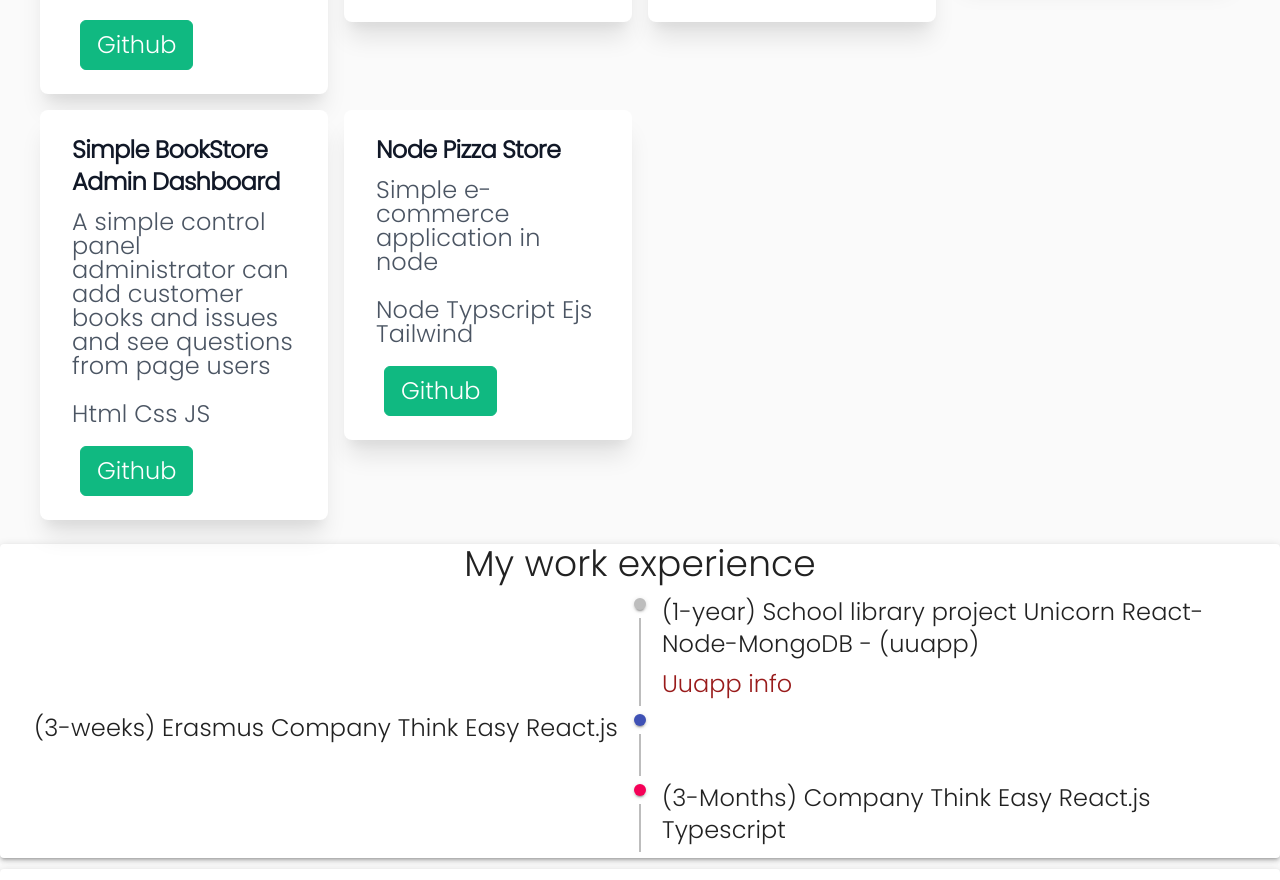
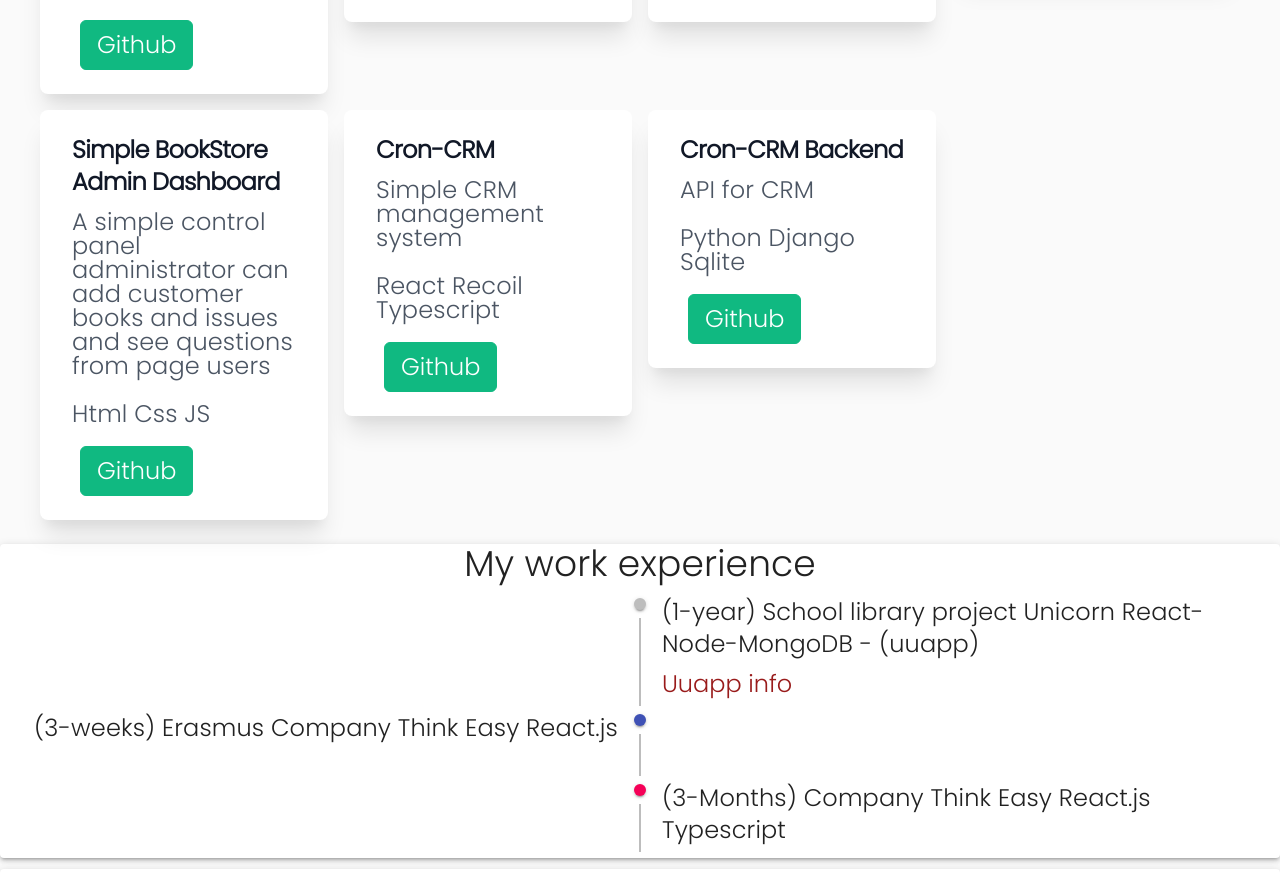
Before and after one commit to peterdinis/Portfolio-Dinis, a React (Create React App) app: page / in a window 1280 px wide. Shown: the part 2201-3081 px from the top of the page. Built offline with nearby package versions, Linux system fonts and the light colour scheme.

Commit message:
Projects update

```diff
--- a/src/components/projects/MyProjects.jsx
+++ b/src/components/projects/MyProjects.jsx
@@ -48,20 +48,20 @@ const MyProjects = () => {
         />
 
         <Project
-          name="Node Pizza Store"
-          description={t("description.newProjectOne")}
-          subName="Node Typscript Ejs Tailwind"
+          name="Cron-CRM"
+          description={t("description.crm")}
+          subName="React Recoil Typescript"
+          link="https://github.com/peterdinis/Cron-CRM-React"
           firstLinkName="Github"
-          link="https://github.com/peterdinis/Node-Pizzas-App"
         />
 
-        {/* <Project
-
-          name="Next Web3 Crpyto app"
-          description="Applikácia pre crpyto platby"
-          subName="Next Moralis Tailwind"
+        <Project
+          name="Cron-CRM Backend"
+          description={t("description.crmAPI")}
+          subName="Python Django Sqlite"
+          link="https://github.com/peterdinis/CRON-CRM-Backend"
           firstLinkName="Github"
-          link="https://github.com/peterdinis/Next-Web3" /> */}
+        />
       </div>
     </div>
   );
--- a/src/i18n/i18n.js
+++ b/src/i18n/i18n.js
@@ -39,6 +39,8 @@ i18n
             newProject: "Simple social site",
             newCompany: "Inver s.r.o",
             newProjectOne: "Simple e-commerce application in node",
+            crm: "Simple CRM management system",
+            crmAPI: "API for CRM",
             newProjectTwo: "Client for foodStore e-commerce app",
             newProjectThree: "API for foodStore e-commerce app",
             sevenDesc: "A simple control panel administrator can add customer books and issues and see questions from page users",
@@ -51,6 +53,8 @@ i18n
         translation: {
           description: {
             aboutMe: "Pár viet o mne",
+            crm: "Jednoduchý crm systém",
+            crmAPI: "API pre crm",
             firstSentence: "Ahoj Volám sa Peter Dinis. Mám 20 rokov. Pochádzam z Bardejova. Naštevoval som Strednú priemyselnú školu technickú(SPŠT) v Bardejove. Skúsil som to aj na vysokej škole v Žiline, ale tam mi to nevyšlo. Odbor Informatika. Medzi moje záujmy patrí futbal, volejbal.",
             secondSentence: "Najväčšie skúsenosti mám z technológiami: React Python Django a Typescript Node.",
             favoriteStack: "Môj obľubený stack",
```
